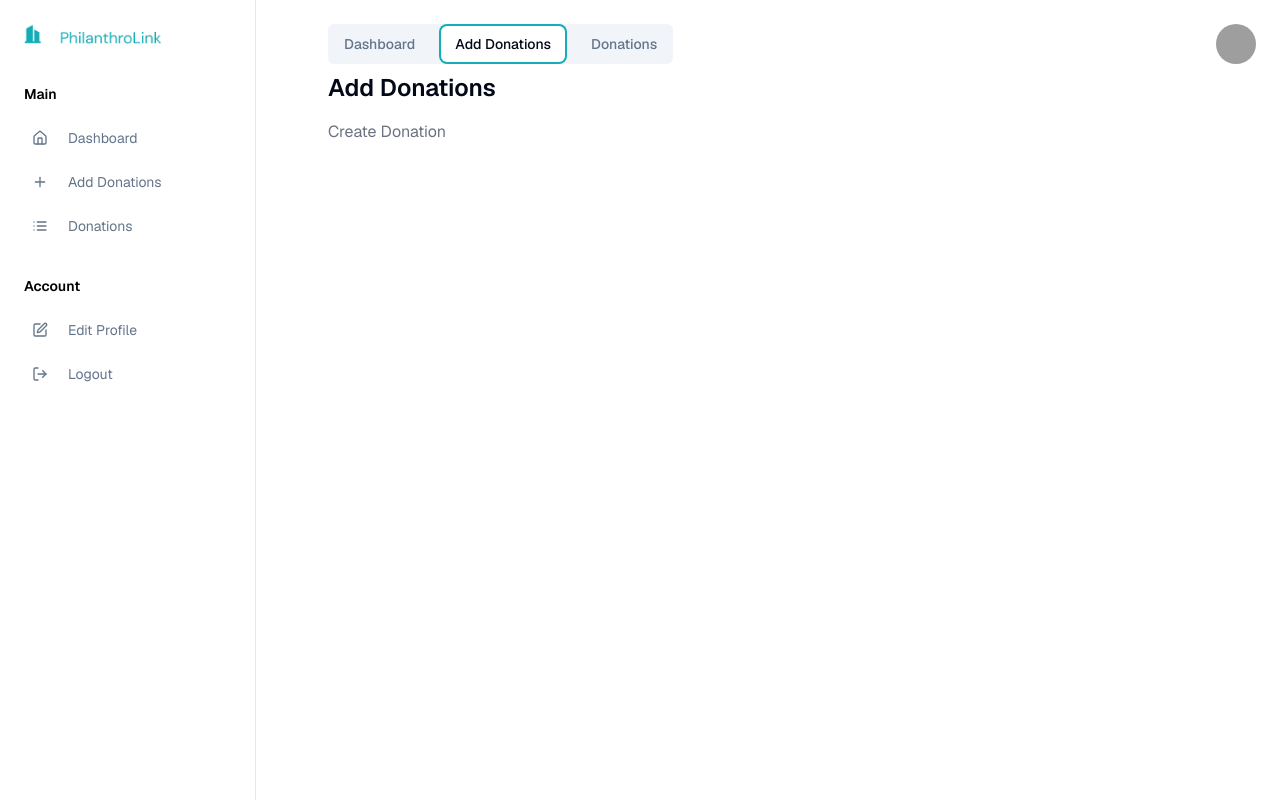
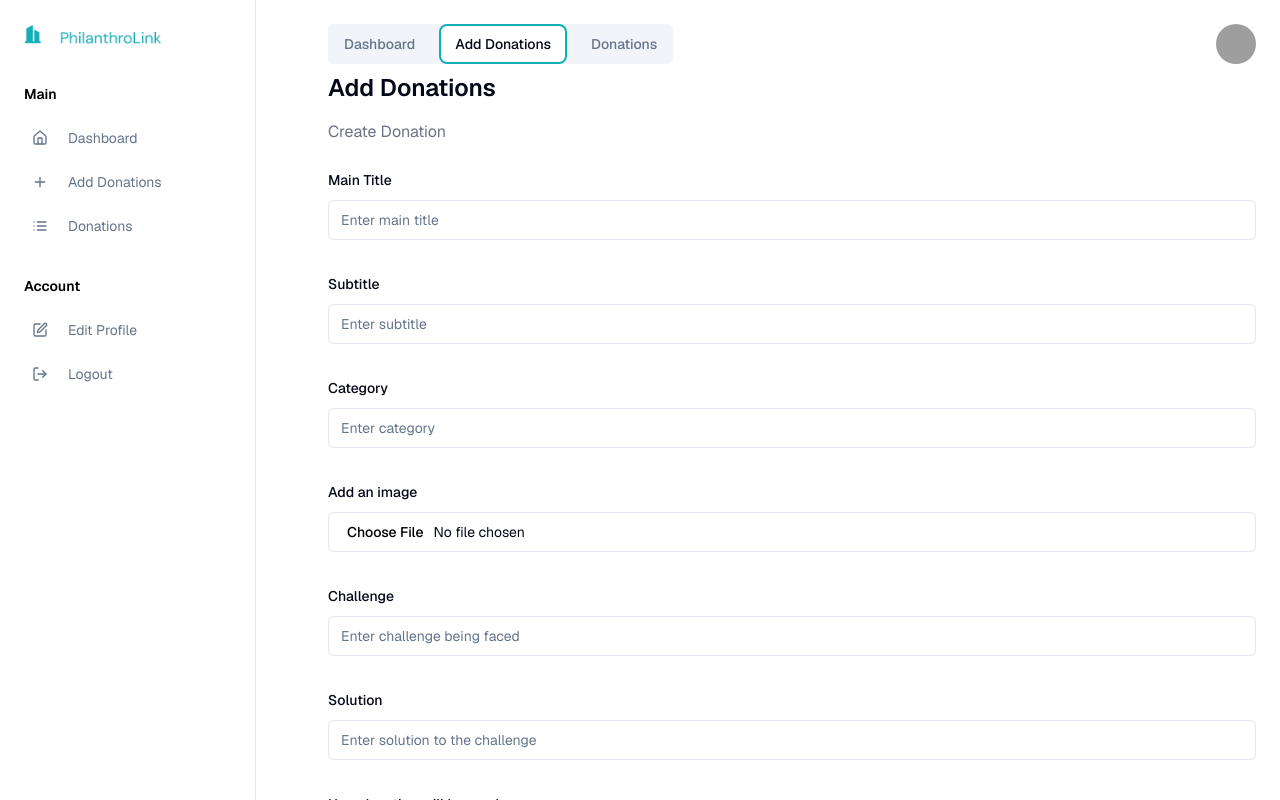
Before and after one commit to digital-explorers-2/philanthro-link, a Next.js app: page /dashboard in a window 1280 px wide. Both pictures are taken after a click on the tab "Add Donations". Shown: the top 800 px of the page. Built offline with nearby package versions, Linux system fonts and the light colour scheme; grey boxes are pictures that could not be loaded.

Commit message:
feat: add the form component

```diff
--- a/app/dashboard/page.tsx
+++ b/app/dashboard/page.tsx
@@ -1,3 +1,4 @@
+"use client";
 import React from 'react';
 import Link from 'next/link';
 import { Home, Plus, List, Edit, LogOut } from 'lucide-react';
@@ -6,6 +7,17 @@ import { Avatar, AvatarFallback, AvatarImage } from "@/components/ui/avatar";
 import { z } from "zod"
 import { zodResolver } from "@hookform/resolvers/zod"
 import { useForm } from "react-hook-form"
+import { Button } from "@/components/ui/button"
+import {
+  Form,
+  FormControl,
+  FormDescription,
+  FormField,
+  FormItem,
+  FormLabel,
+  FormMessage,
+} from "@/components/ui/form"
+import { Input } from "@/components/ui/input"
 
 const formSchema = z.object({
   main_title: z.string(),
@@ -177,8 +189,129 @@ function DashboardPage() {
             <TabsContent value="add-donations">
             <h1 className="text-2xl font-semibold mb-4">Add Donations</h1>
               <p className="text-gray-500 mb-6">Create Donation</p>
-
-
+              <Form {...form}>
+      <form onSubmit={form.handleSubmit(onSubmit)} className="space-y-8">
+        <FormField
+        control={form.control}
+        name="main_title"
+        render={({ field }) => (
+          <FormItem>
+            <FormLabel>Main Title</FormLabel>
+            <FormControl>
+              <Input placeholder="Enter main title" {...field} />
+            </FormControl>
+            <FormMessage />
+          </FormItem>
+        )}
+      />
+      <FormField
+        control={form.control}
+        name="subtitle"
+        render={({ field }) => (
+          <FormItem>
+            <FormLabel>Subtitle</FormLabel>
+            <FormControl>
+              <Input placeholder="Enter subtitle" {...field} />
+            </FormControl>
+            <FormMessage />
+          </FormItem>
+        )}
+      />
+      <FormField
+        control={form.control}
+        name="category"
+        render={({ field }) => (
+          <FormItem>
+            <FormLabel>Category</FormLabel>
+            <FormControl>
+              <Input placeholder="Enter category" {...field} />
+            </FormControl>
+            <FormMessage />
+          </FormItem>
+        )}
+      />
+      <FormField
+        control={form.control}
+        name="image"
+        render={({ field }) => (
+          <FormItem>
+            <FormLabel>Add an image</FormLabel>
+            <FormControl>
+              <Input type="file" {...field} />
+            </FormControl>
+            <FormMessage />
+          </FormItem>
+        )}
+      />
+      <FormField
+        control={form.control}
+        name="challenge"
+        render={({ field }) => (
+          <FormItem>
+            <FormLabel>Challenge</FormLabel>
+            <FormControl>
+              <Input placeholder="Enter challenge being faced" {...field} />
+            </FormControl>
+            <FormMessage />
+          </FormItem>
+        )}
+      />
+      <FormField
+        control={form.control}
+        name="solution"
+        render={({ field }) => (
+          <FormItem>
+            <FormLabel>Solution</FormLabel>
+            <FormControl>
+              <Input placeholder="Enter solution to the challenge" {...field} />
+            </FormControl>
+            <FormMessage />
+          </FormItem>
+        )}
+      />
+      <FormField
+        control={form.control}
+        name="usage"
+        render={({ field }) => (
+          <FormItem>
+            <FormLabel>How donation will be used</FormLabel>
+            <FormControl>
+              <Input placeholder="Enter how donation will be used" {...field} />
+            </FormControl>
+            <FormMessage />
+          </FormItem>
+        )}
+      />
+      <FormField
+        control={form.control}
+        name="amount"
+        render={({ field }) => (
+          <FormItem>
+            <FormLabel>Target amount</FormLabel>
+            <FormControl>
+              <Input placeholder="Enter target amount(goal)" {...field} />
+            </FormControl>
+            <FormMessage />
+          </FormItem>
+        )}
+      />
+      <FormField
+        control={form.control}
+        name="currency"
+        render={({ field }) => (
+          <FormItem>
+            <FormLabel>Currency</FormLabel>
+            <FormMessage />
+          </FormItem>
+        )}
+      />
+        <Button variant="outline"
+                type="submit"
+                className="mb-1 bg-black text-white w-full"
+                  >Submit
+                </Button>
+      </form>
+    </Form>
 
             </TabsContent>
 
```
